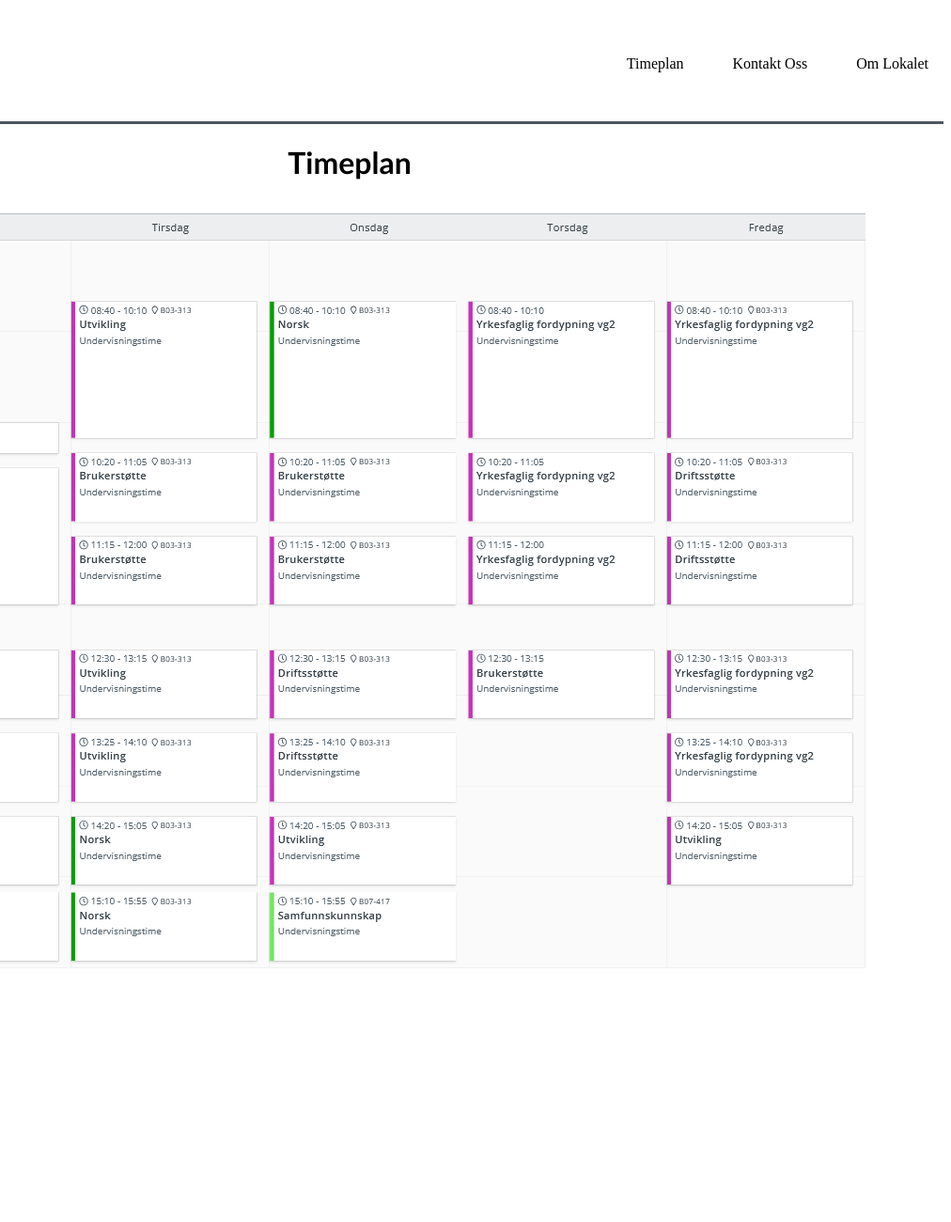
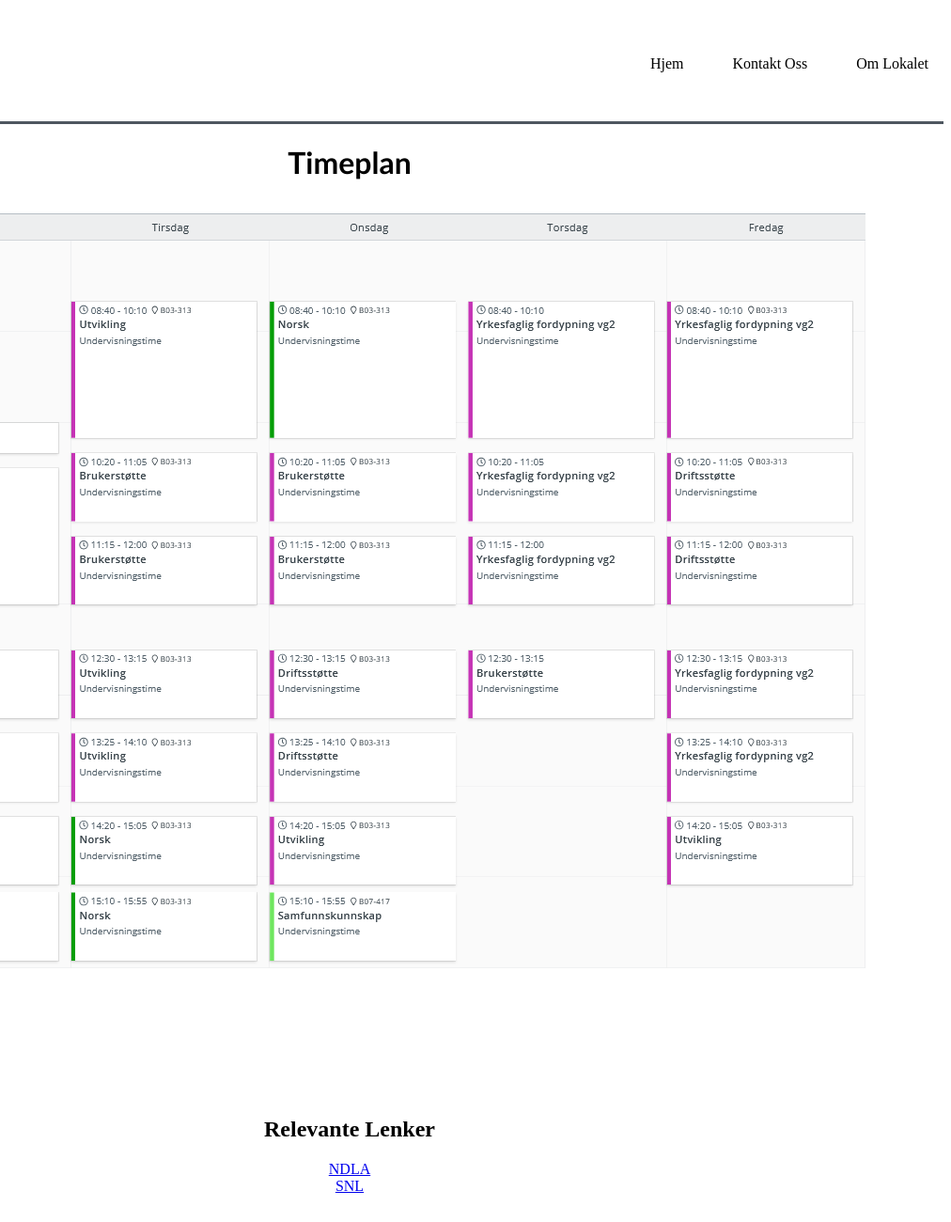
Before and after one commit to olabje02/klasseHjemmeside, a plain HTML site: page index.html in a window 1280 px wide. Shown: the full height of the page at 94% size, 268-1280 px from the left. Before the commit the page ends 1050 px from the top, so only its background shows below. Drawn offline with Linux system fonts and the light colour scheme.

Commit message:
Startet med lenker

```diff
--- a/index.html
+++ b/index.html
@@ -16,18 +16,25 @@
 		<div class="header">
 			<img src="IT.png" style="padding: 2em; height:15%; width:15%;">
 			<ul>
-				<li><a href="index.html">Timeplan</a></li>
+				<li><a href="index.html">Hjem</a></li>
 				<li><a href="kontakt.html">Kontakt Oss</a></li>
 				<li><a href="lokale.html">Om Lokalet </a></li>
 			</ul>
 		</div>
 
+
 		<content>
 		<vr style="width: 100%; border-top: 3px solid #4e5760;"></vr>
-
 		<h1>Timeplan</h1>
 		<img src="timetable.png">
 
+
+		<br><br><br><br><br><br><br>
+		<h2>Relevante Lenker</h2>
+		<a href="https://ndla.no/utdanning/informasjonsteknologi-og-medieproduksjon__23f18a24131e/vg2">NDLA</a>
+		<a href="https://snl.no/">SNL</a>
+
+		</p>
 	</content>
 	</body>
 
```
Also changed, not shown: kontakt.html (+4 -2 lines), lokale.html (+4 -2 lines).
